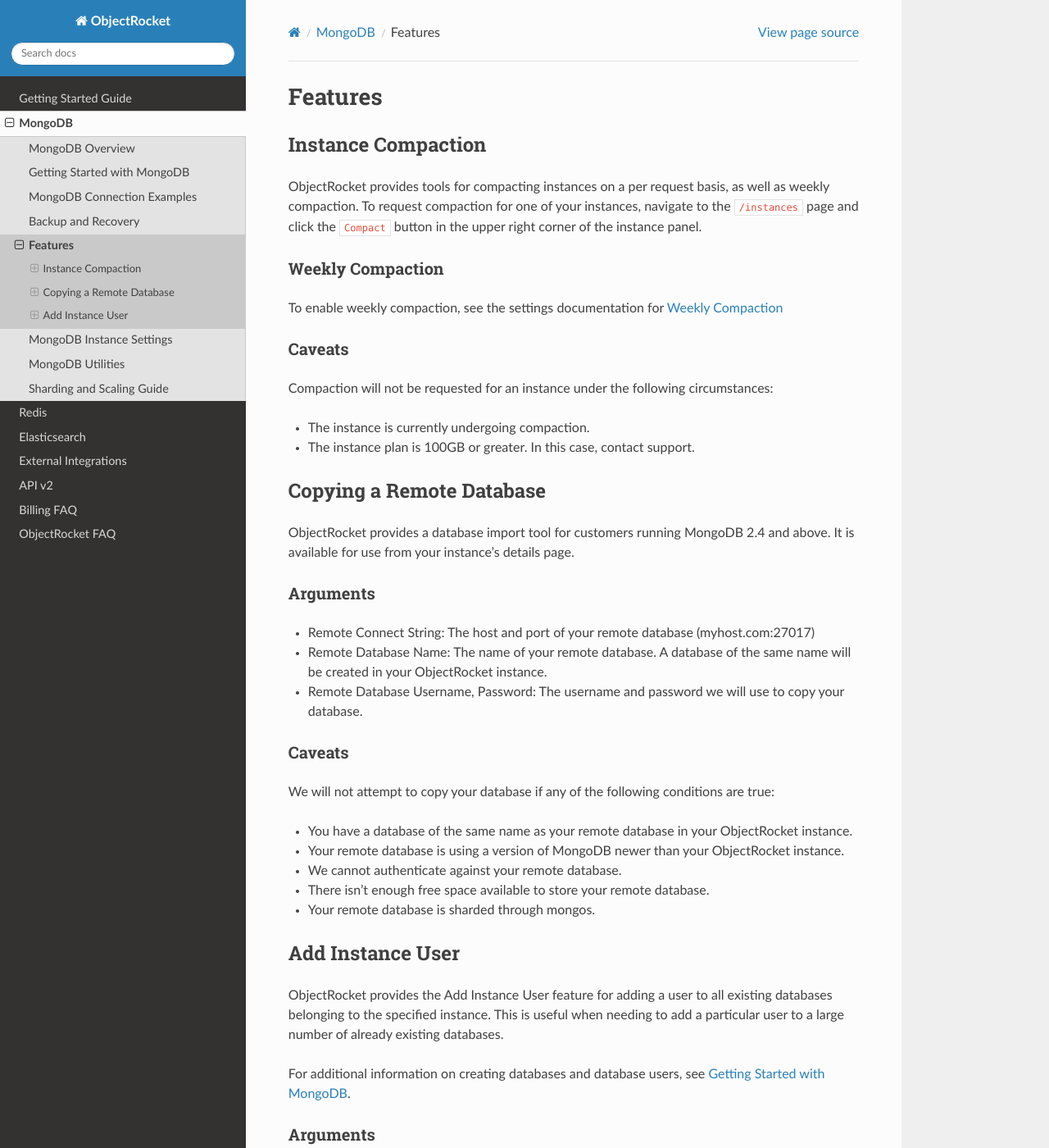
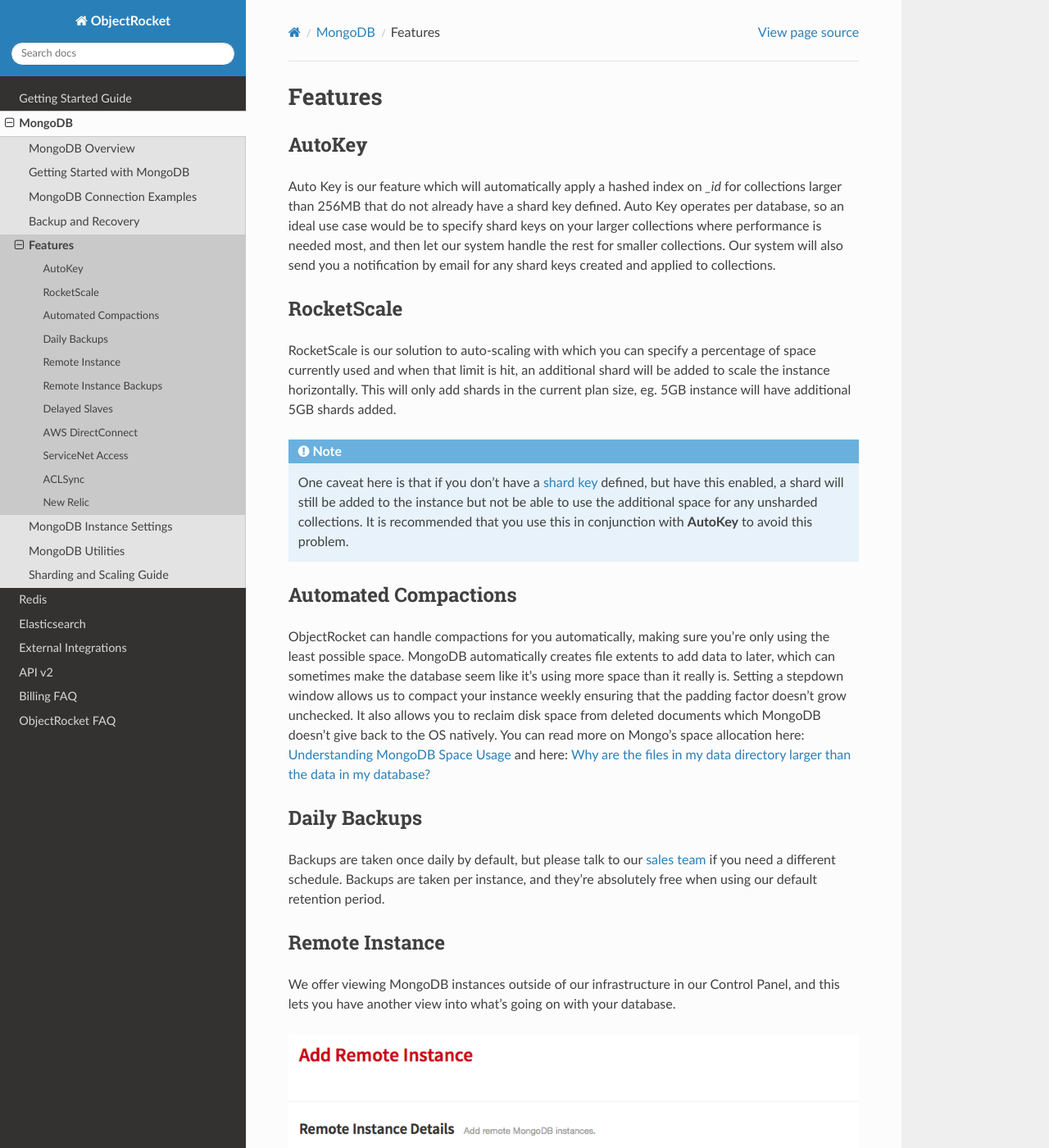
Before and after one commit to zcorleissen/documentation, a Sphinx documentation site: the page built from source/features.rst, in a window 1280 px wide and 1400 px high. Shown: the whole window at 82% size. Built offline with Sphinx 7.4.7 and the Read the Docs theme 2.0.0, drawn with Linux system fonts in a browser that asks for light colours; some of the changed text lies outside the part shown.

Commit message:
features page!

```diff
--- a/source/features.rst
+++ b/source/features.rst
@@ -1,83 +1,64 @@
 Features
 ========
 
+AutoKey
+-------
 
-Instance Compaction
--------------------
+Auto Key is our feature which will automatically apply a hashed index on `_id` for collections larger than 256MB that do not already have a shard key defined. Auto Key operates per database, so an ideal use case would be to specify shard keys on your larger collections where performance is needed most, and then let our system handle the rest for smaller collections. Our system will also send you a notification by email for any shard keys created and applied to collections.
 
-ObjectRocket provides tools for compacting instances on a per request basis,
-as well as weekly compaction. To request compaction for one of your instances,
-navigate to the ``/instances`` page and click the ``Compact`` button in the
-upper right corner of the instance panel.
+RocketScale
+-----------
 
+RocketScale is our solution to auto-scaling with which you can specify a percentage of space currently used and when that limit is hit, an additional shard will be added to scale the instance horizontally. This will only add shards in the current plan size, eg. 5GB instance will have additional 5GB shards added.
 
-Weekly Compaction
-^^^^^^^^^^^^^^^^^
+.. note::
 
-To enable weekly compaction, see the settings documentation for
-`Weekly Compaction <http://docs.objectrocket.com/settings_guide.html#options>`_
+ One caveat here is that if you don't have a `shard key <http://docs.mongodb.org/manual/core/sharding-shard-key/>`_ defined, but have this enabled, a shard will still be added to the instance but not be able to use the additional space for any unsharded collections. It is recommended that you use this in conjunction with **AutoKey** to avoid this problem.
 
+Automated Compactions
+---------------------
 
-Caveats
-^^^^^^^
+ObjectRocket can handle compactions for you automatically, making sure you're only using the least possible space. MongoDB automatically creates file extents to add data to later, which can sometimes make the database seem like it's using more space than it really is. Setting a stepdown window allows us to compact your instance weekly ensuring that the padding factor doesn't grow unchecked. It also allows you to reclaim disk space from deleted documents which MongoDB doesn't give back to the OS natively. You can read more on Mongo's space allocation here: `Understanding MongoDB Space Usage <http://objectrocket.com/blog/how-to/understanding-mongodb-space-usage>`_ and here: `Why are the files in my data directory larger than the data in my database? <http://docs.mongodb.org/manual/faq/storage/#why-are-the-files-in-my-data-directory-larger-than-the-data-in-my-database>`_
 
-Compaction will not be requested for an instance under the following
-circumstances:
+Daily Backups
+-------------
 
-* The instance is currently undergoing compaction.
-* The instance plan is 100GB or greater. In this case, contact support.
+Backups are taken once daily by default, but please talk to our `sales team <mailto:sales@objectrocket.com>`_ if you need a different schedule. Backups are taken per instance, and they're absolutely free when using our default retention period.
 
+Remote Instance
+---------------
 
-Copying a Remote Database
--------------------------
+We offer viewing MongoDB instances outside of our infrastructure in our Control Panel, and this lets you have another view into what's going on with your database.
 
-ObjectRocket provides a database import tool for customers running MongoDB 2.4
-and above. It is available for use from your instance's details page.
+.. image:: images/remoteinstance.png
+   :align: center
 
+Remote Instance Backups
+-----------------------
 
-Arguments
-^^^^^^^^^
+We also offer free backups for remote instances as well, all you need to do is add them to our Control Panel!
 
-* Remote Connect String: The host and port of your remote database
-  (myhost.com:27017)
-* Remote Database Name: The name of your remote database. A database of the
-  same name will be created in your ObjectRocket instance.
-* Remote Database Username, Password: The username and password we will use
-  to copy your database.
+Delayed Slaves
+--------------
 
+Everyone makes mistakes, we know this, and offer a solution just for those fat-fingered moments. MongoDB allows having delayed slaves and as such so do we! You can configure a slave to run an hour or more behind the rest of the cluster, letting you easily roll back if you notice a mistake. This feature has an additional cost, but does also provide direct access to this delayed slave via a virtual IP address for tools/scripts to have access specifically to the delayed slave. If you'd like to add a delayed slave to an instance, please email our `sales team <mailto:sales@objectrocket.com>`_!
 
-Caveats
-^^^^^^^
+AWS DirectConnect
+-----------------
 
-We will not attempt to copy your database if any of the following conditions
-are true:
+We offer AWS DirectConnect in our UK-London, US-East-IAD3, and US-West datacenters, as long as you're using a Sharded instance.
 
-* You have a database of the same name as your remote database in your
-  ObjectRocket instance.
-* Your remote database is using a version of MongoDB newer than your
-  ObjectRocket instance.
-* We cannot authenticate against your remote database.
-* There isn't enough free space available to store your remote database.
-* Your remote database is sharded through mongos.
+ServiceNet Access
+-----------------
 
+We offer ServiceNet connectivity within Rackspace datacenters, which correspond to US-Chicago, US-East-IAD3, US-Dallas, UK-London, Sydney, and Hong Kong.
 
-Add Instance User
------------------
-ObjectRocket provides the Add Instance User feature for adding a user to all
-existing databases belonging to the specified instance. This is useful when
-needing to add a particular user to a large number of already existing
-databases.
+ACLSync
+-------
 
-For additional information on creating databases and database users,
-see :doc:`mongodb_getting_started`.
+The ObjectRocket platform can automatically retrieve IP addresses from your Rackspace Cloud or AWS environment, and create an ACL for each of those. This feature is currently limited to retrieving IP addresses from a single AWS region.
 
-Arguments
-^^^^^^^^^
-* Username: This is the name of the new user to be created.
-* Password: This will be the newly created user's password.
+New Relic
+---------
 
-Caveats
-^^^^^^^
-This feature will not automatically add the instance user to newly created
-databases. Either run the Add Instance User operation again, or add the user
-manually to the desired database(s).
+The ObjectRocket platform can automatically report metrics about your MongoDB instances to the New Relic monitoring service. If you don't have an account you can sign up through `New Relic <http://newrelic.com/signup>`_.
--- a/source/mongo_settings.rst
+++ b/source/mongo_settings.rst
@@ -97,7 +97,7 @@
 
 .. image:: images/newrelic.png
 
-This enables or disables the NewRelic intergration, sending statistics around this OR instance to your NewRelic dashboard. It requires you have entered a valid NewRelic license key.
+This enables or disables the NewRelic integration, sending statistics around this OR instance to your NewRelic dashboard. It requires you have entered a valid NewRelic license key.
 
 Amazon ACL Sync
 ~~~~~~~~~~~~~~~
```
Also changed, not shown: source/images/remoteinstance.png (added), 1 other file.
